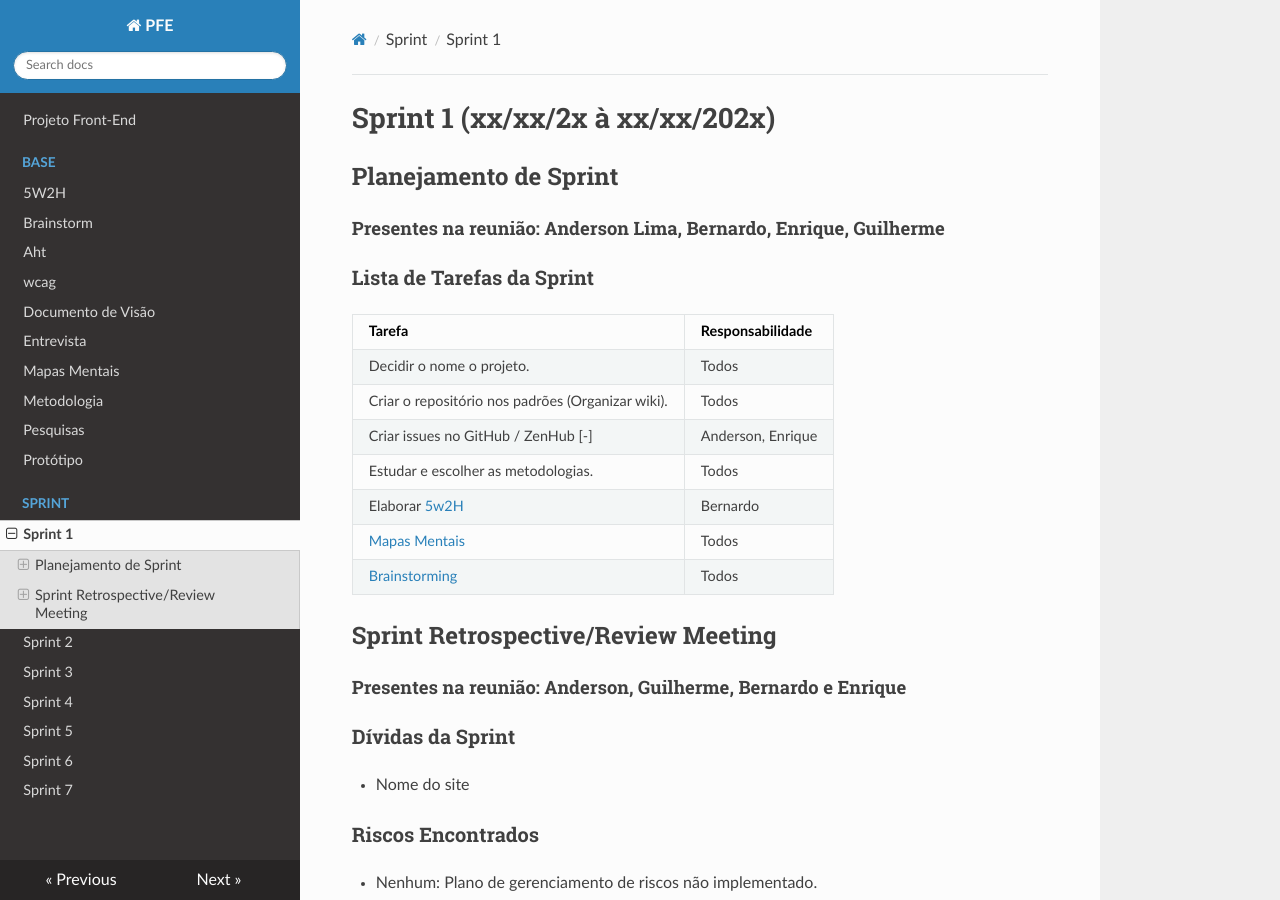
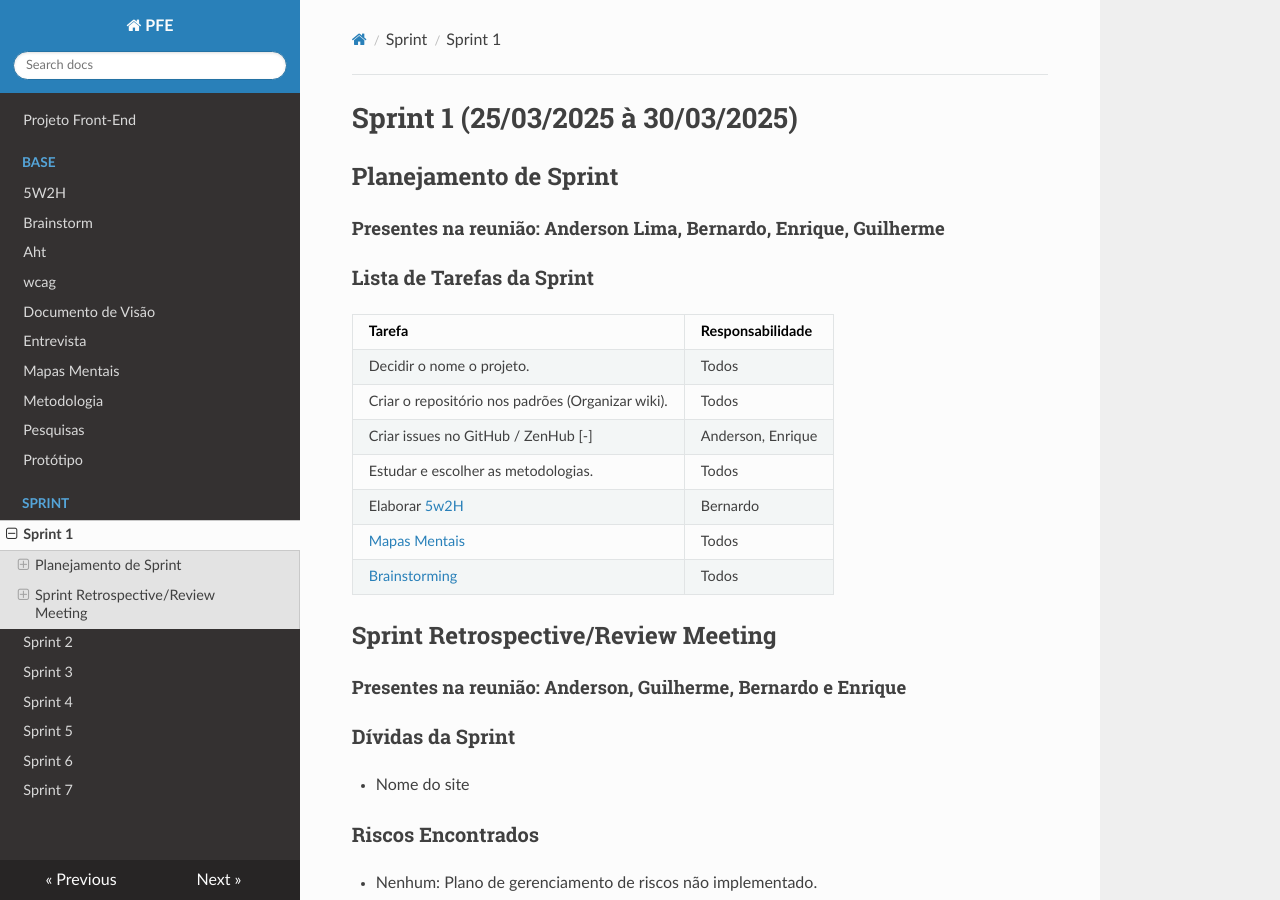
Before and after one commit to Projetos-de-Extensao/PFE_25.1_8001_BetoCuenca, an MkDocs documentation site: the page built from docs/sprint/sprint1.md, in a window 1280 px wide and 900 px high. Built offline with MkDocs 1.6.1, drawn with Linux system fonts in a browser that asks for light colours; nearby versions of some CDN libraries.

Commit message:
att review sprint

```diff
--- a/docs/sprint/sprint1.md
+++ b/docs/sprint/sprint1.md
@@ -2,7 +2,7 @@
 id: sprint1
 title: Sprint 1
 ---
-# Sprint 1 (xx/xx/2x à xx/xx/202x)
+# Sprint 1 (25/03/2025 à 30/03/2025)
 
 ## Planejamento de Sprint
 
```
